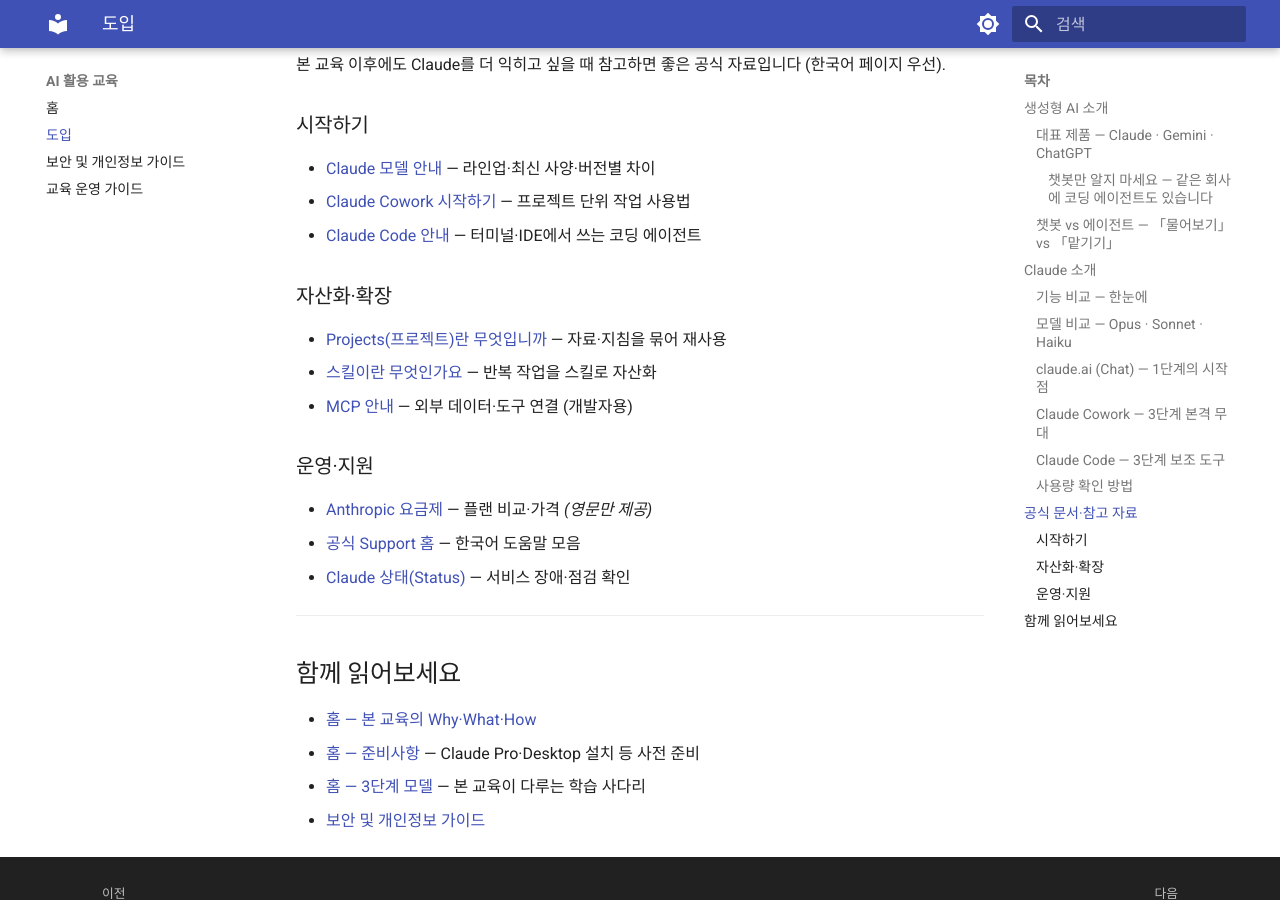
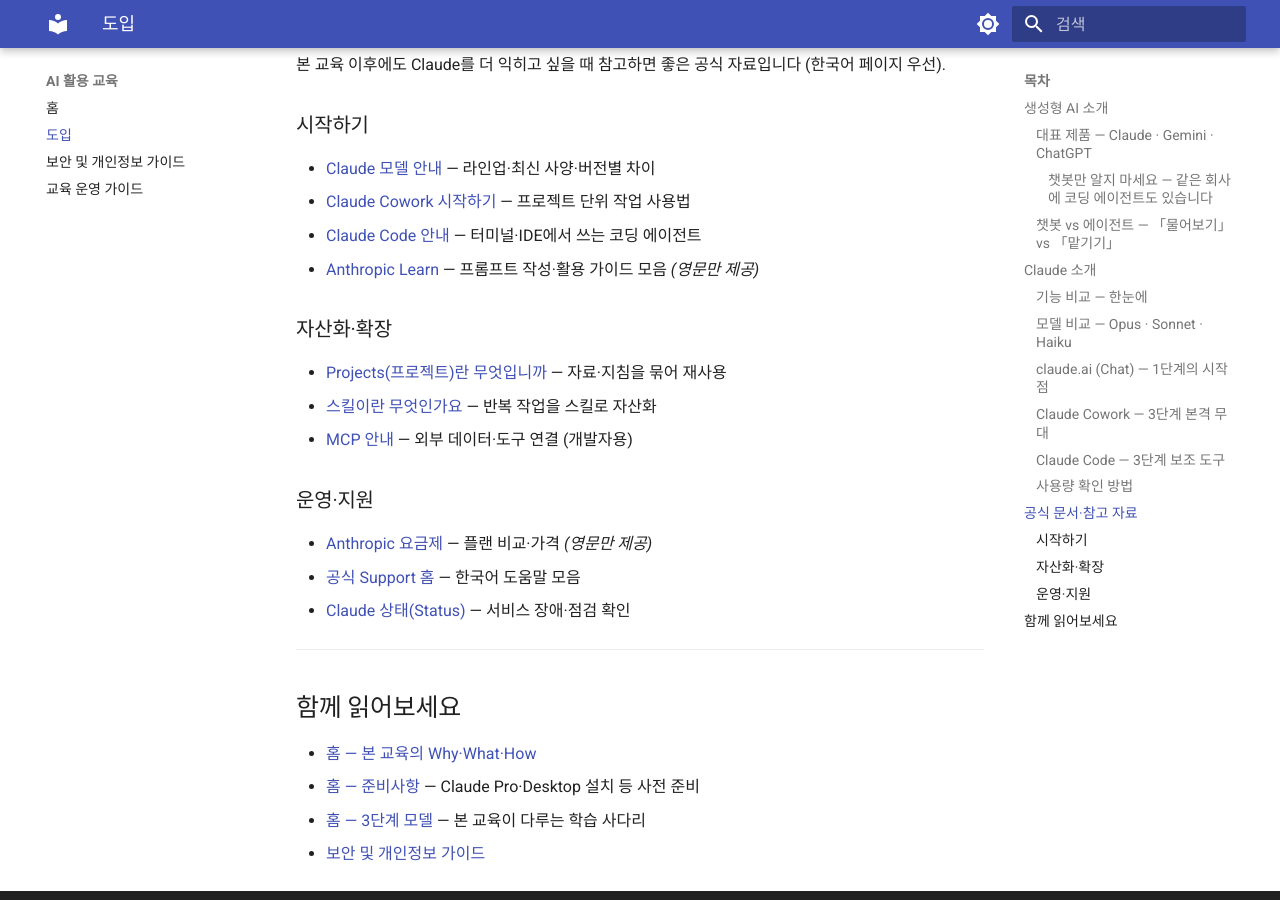
Before and after one commit to scroogy-dev/ai-onboarding, an MkDocs documentation site: the page built from docs/intro.md, in a window 1280 px wide and 900 px high, scrolled down 5490 px. Built offline with MkDocs 1.6.1 and Material for MkDocs 9.7.7, drawn with Linux system fonts in a browser that asks for light colours.

Commit message:
docs: 도입 페이지 공식 문서 모음에 Anthropic Learn 추가 (#25)
- 「시작하기」 그룹 끝에 anthropic.com/learn 링크 추가 — 프롬프트 작성·활용 가이드 허브
- 한국어 페이지 부재로 영문 fallback (`*(영문만 제공)*` 표기, 요금제 링크와 동일 톤)
- mkdocs build --strict 통과

```diff
--- a/docs/intro.md
+++ b/docs/intro.md
@@ -183,6 +183,7 @@
 - [Claude 모델 안내](https://docs.claude.com/ko/docs/about-claude/models/overview) — 라인업·최신 사양·버전별 차이
 - [Claude Cowork 시작하기](https://support.claude.com/ko/articles/13345190) — 프로젝트 단위 작업 사용법
 - [Claude Code 안내](https://docs.claude.com/ko/docs/claude-code/overview) — 터미널·IDE에서 쓰는 코딩 에이전트
+- [Anthropic Learn](https://www.anthropic.com/learn) — 프롬프트 작성·활용 가이드 모음 *(영문만 제공)*
 
 ### 자산화·확장
 
```
